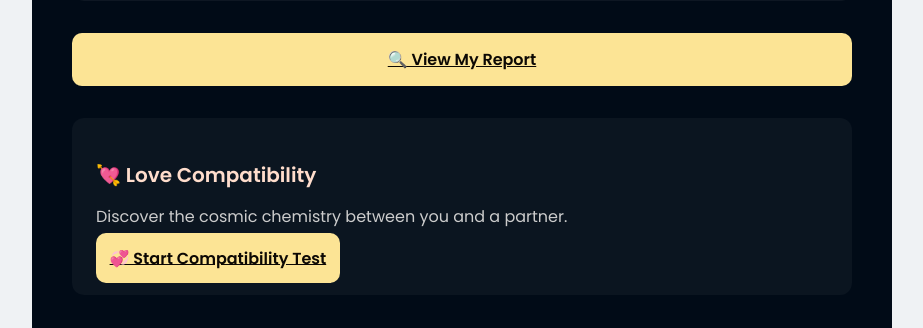
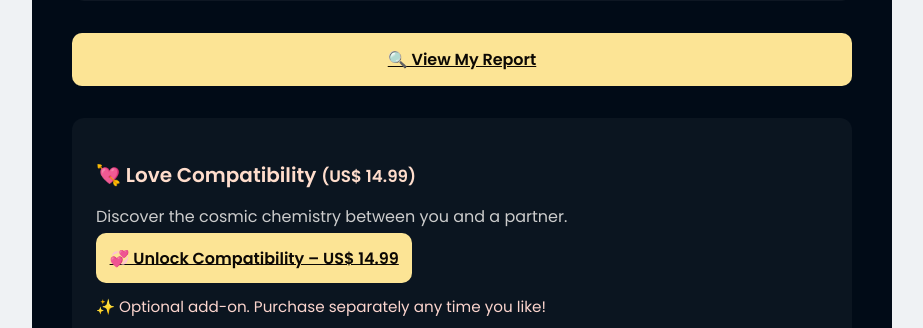
Before and after one commit to AndreaVaz0608/skyai, a Flask app: template app/templates/dashboard.html in a window 1280 px wide. Shown: the part 320-648 px from the top of the page, without its empty margins (178-1101 px from the left). Run offline with Flask 3, Linux system fonts and the light colour scheme; the template is opened without the code that fills it, so the values that code supplies are empty.

Commit message:
upsell compatibilidade amorosa

```diff
--- a/app/templates/dashboard.html
+++ b/app/templates/dashboard.html
@@ -48,21 +48,23 @@
       </div>
     {% endif %}
 
-    <!-- ▸ Compatibilidade Amorosa ---------------------------------------- -->
+    <!-- ▸ Compatibilidade Amorosa – Upsell --------------------------------- -->
 <div class="section-card highlight"
      style="background:rgba(255,255,255,0.04);padding:1.5rem;border-radius:12px;margin-top:1rem;">
-      <h3 style="color:#ffddcc;margin-bottom:.8rem;">💘 Love Compatibility</h3>
+  <h3 style="color:#ffddcc;margin-bottom:.8rem;">💘 Love Compatibility <small>(US$ 14.99)</small></h3>
   <p style="color:#ccc;margin-bottom:1rem;">
     Discover the cosmic chemistry between you and a partner.
   </p>
 
-      {% if compatibility_used %}
-        <p style="color:#fcd5ce;">✅ You have already used your Compatibility test.</p>
-      {% else %}
-        <a href="{{ url_for('user.compatibility') }}" class="btn-primary" style="width:100%;">
-          💞 Start Compatibility Test
+  <!-- Link fixo Stripe – upsell separado -->
+  <a href="https://buy.stripe.com/8x25kC6YogGO6v781L5AQ0b"
+     class="btn-primary" style="width:100%;">
+     💞 Unlock Compatibility – US$ 14.99
   </a>
-      {% endif %}
+
+  <p style="color:#fcd5ce;margin-top:1.5rem;font-size:.95rem;text-align:left;">
+    ✨ Optional add-on. Purchase separately any time you like!
+  </p>
 </div>
 
     <!-- ▸ Métrica de Perguntas ------------------------------------------- -->
```
Lines whose indentation alone changed are shown as unchanged.
